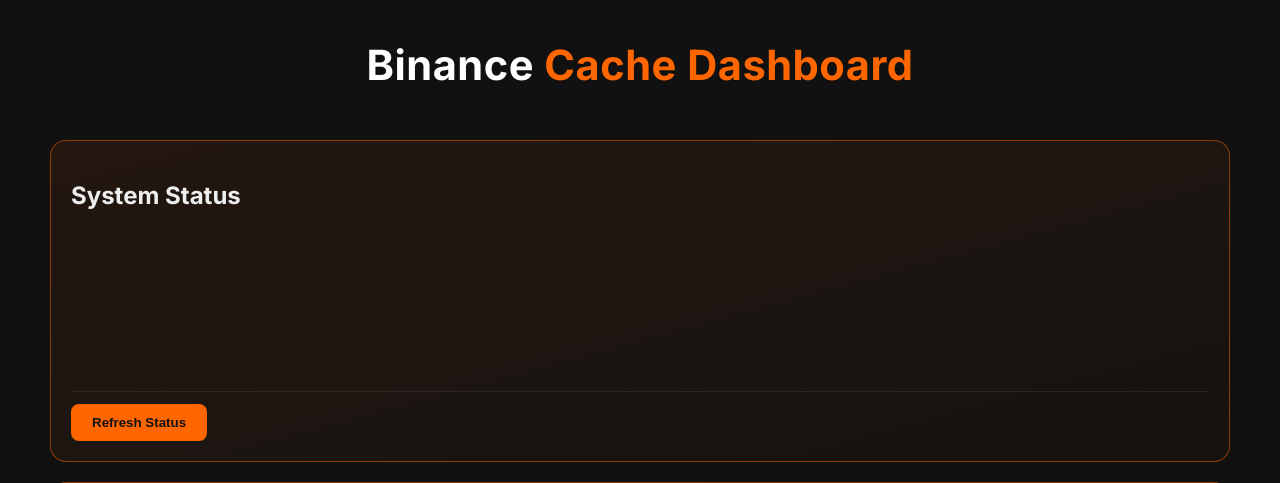
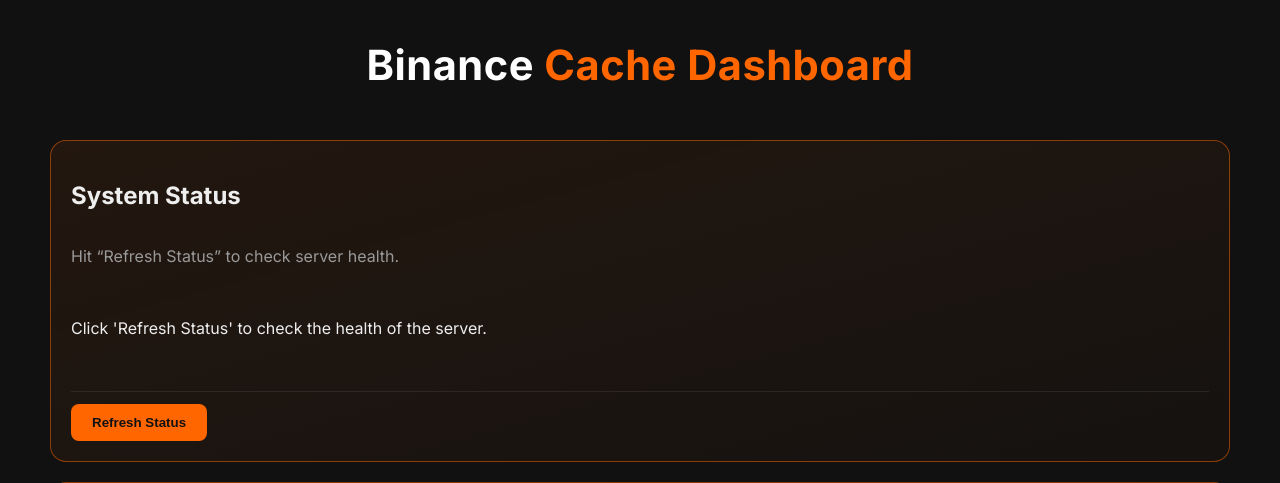
Before and after one commit to lookedpiano/tv-to-binance, a Flask app: template templates/dashboard.html in a window 1280 px wide. Shown: the top 483 px of the page. Run offline with Flask 3, Linux system fonts and the light colour scheme; the template is opened without the code that fills it, so the values that code supplies are empty; parts of the project's set-up code (start-up, migrations or seed data) failed here and were passed over.

Commit message:
placeholder in system refresh

```diff
--- a/templates/dashboard.html
+++ b/templates/dashboard.html
@@ -16,7 +16,11 @@
         <div class="tables-row">
             <div class="table-card">
                 <h2>System Status</h2>
-                <div id="system-status-content"></div>
+                <div id="system-status-content">
+                    <p style="color:#999;">Hit “Refresh Status” to check server health.</p>
+                    <br/>
+                    <p>Click 'Refresh Status' to check the health of the server.</p>
+                </div>
                 <div class="card-footer">
                     <button onclick="refreshSystemStatus()">Refresh Status</button>
                 </div>
```
